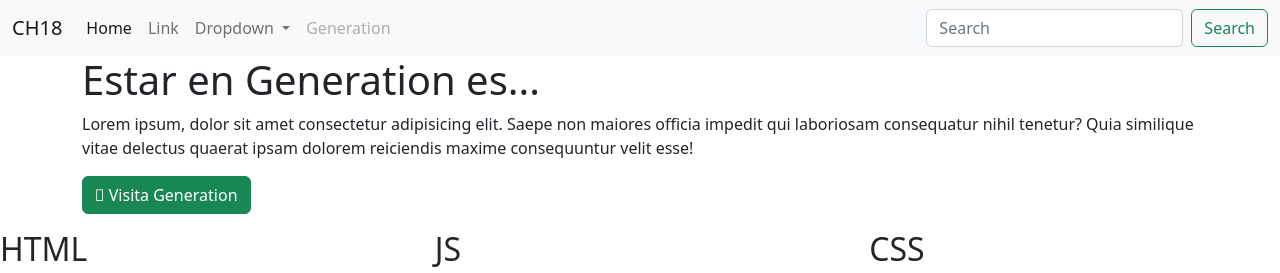
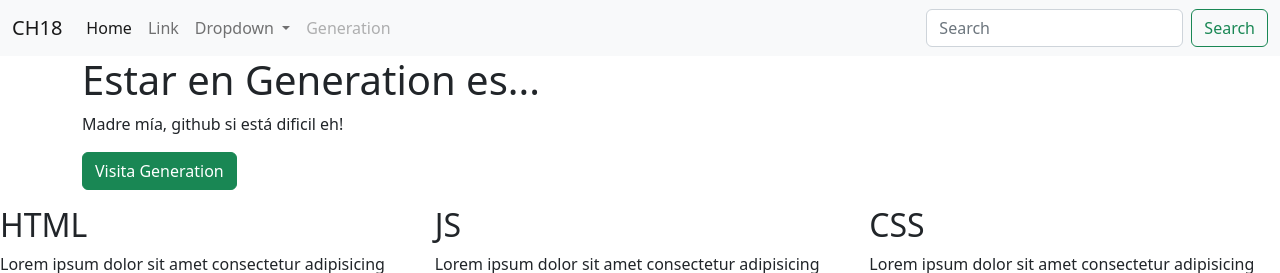
Before and after one commit to riveraeduardo94/bootstrap, a plain HTML site: page index.html in a window 1280 px wide. Shown: the top 273 px of the page. Drawn offline with Linux system fonts and the light colour scheme.

Commit message:
feat: se hace lo de clase

```diff
--- a/index.html
+++ b/index.html
@@ -13,6 +13,10 @@
     ">
     <script>
       console.log("Sigo sin entender Github");
+      function colorTitulo(){
+        console.log("Pulso el botón de Generation");
+        document.getElementById("generation").style.color = "blue";
+      }
     </script>
 
 </head>
@@ -60,10 +64,12 @@
       <div class="container">
         <div class="row">
             <div>
-                <h1>Estar en Generation es...</h1>
-                <p>Lorem ipsum, dolor sit amet consectetur adipisicing elit. Saepe non maiores officia impedit qui laboriosam consequatur nihil tenetur? Quia similique vitae delectus quaerat ipsam dolorem reiciendis maxime consequuntur velit esse!</p>
-                <p><a href="http://mexico.generation.org" target="_blank" class="btn btn-success"><i class="fa-duotone fa-helicopter"></i>
-                    Visita Generation</p></a>
+                <h1>Estar en <span id="generation">Generation</span> es...</h1>
+                <p>Madre mía, github si está dificil eh!</p>
+                <p onclick="colorTitulo()">
+                <a href="http://mexico.generation.org" target="_blank" class="btn btn-success">
+                    Visita Generation</a>
+                </p>
             </div>
         </div>
       </div>
```
